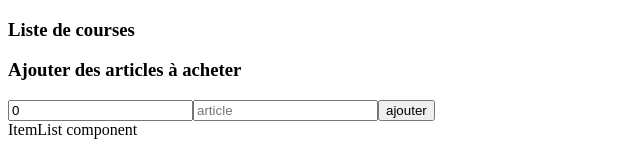
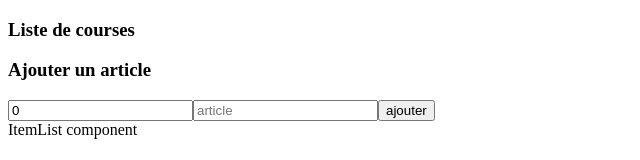
Before and after one commit to sandix34/Shopping-List, a React (Create React App) app: page / in a window 1280 px wide. Shown: the top 160 px of the page, without its empty margins (0-640 px from the left). Built offline with nearby package versions, Linux system fonts and the light colour scheme.

Commit message:
Passer des données d'un composant parent vers un composant enfant

```diff
--- a/src/components/App.jsx
+++ b/src/components/App.jsx
@@ -7,11 +7,17 @@ class App extends Component {
     super(props);
     this.state = {}
   }
+
+  addArticle = (article) => {
+    console.log('article vu par le parent app', article);
+
+  }
+
   render() {
     return (
       <div>
         <h3>Liste de courses</h3>
-        <Form />
+        <Form formTitle="Ajouter un article" addArticle={this.addArticle}/>
         <ItemList />
       </div>
     );
--- a/src/components/Form.jsx
+++ b/src/components/Form.jsx
@@ -13,14 +13,13 @@ class Form extends Component {
 	handleSubmit = (event) => {
 		event.preventDefault();
 		console.log(this.state);
-
+		this.props.addArticle(this.state);
 	}
-
 
 	render() {
 		return (
 			<div>
-				<h3>Ajouter des articles à acheter</h3>
+				<h3>{this.props.formTitle}</h3>
 				<form onSubmit={this.handleSubmit}>
 					<input type="number" placeholder="quantité" value={this.state.quantity}
 					onChange={(event) => this.setState({quantity: event.target.value})}/>
```
